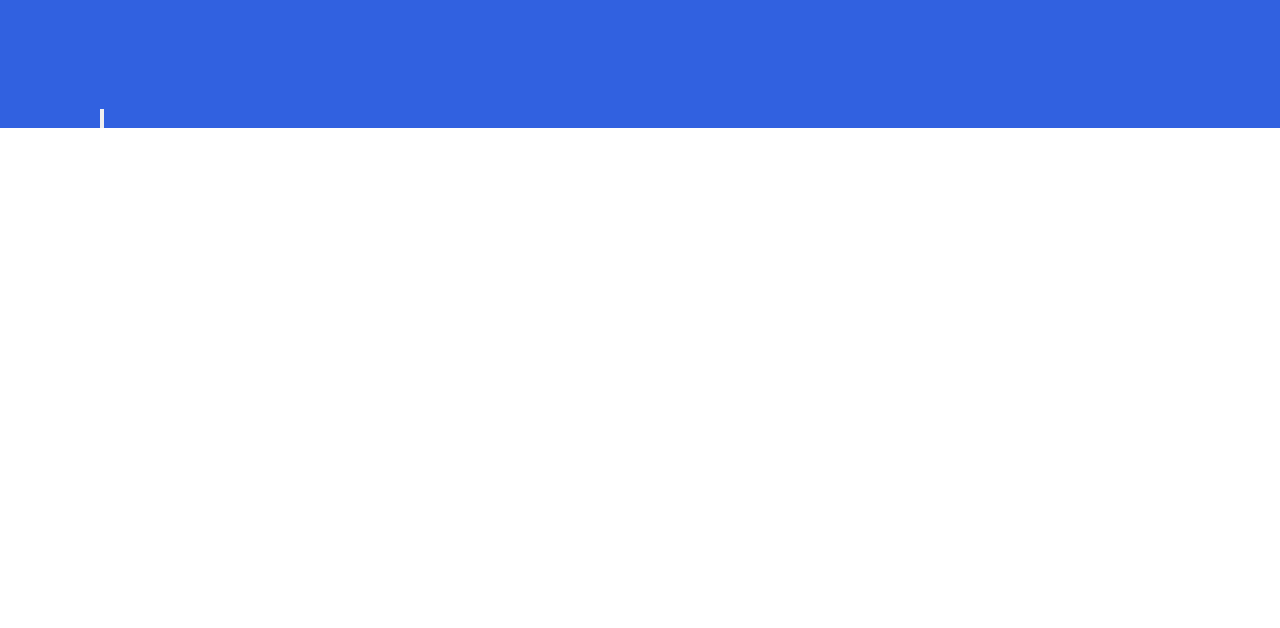
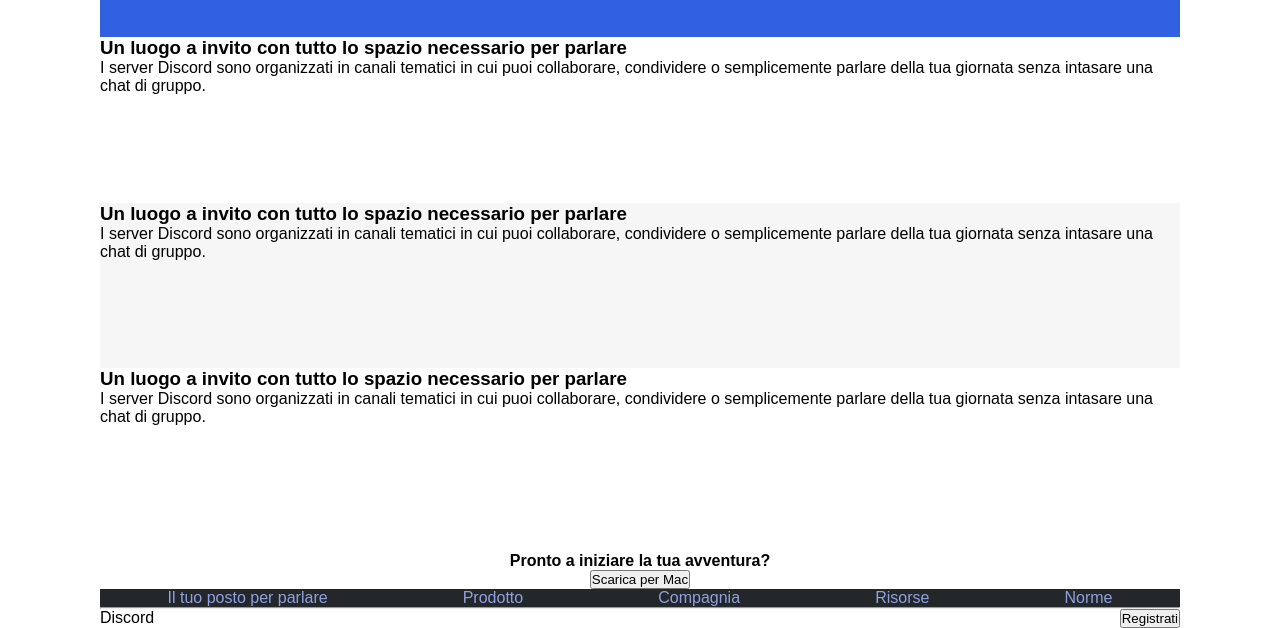
Before and after one commit to AlessandroVola/html-css-struttura-discord, a plain HTML site: page index.html in a window 1280 px wide. Shown: the part 172-800 px from the top of the page. Drawn offline with Linux system fonts and the light colour scheme.

Commit message:
cambiamenti

```diff
--- a/index.html
+++ b/index.html
@@ -11,7 +11,7 @@
 
 <body>
     <!-- container -->
-    <div class="container">
+    <div class="container flex column">
         <!-- header -->
         <div class="header">
             <!-- nav -->
@@ -44,44 +44,71 @@
             </div>
         </div>
         <!-- sezioni -->
-        <div class="section">
-            <img src="" alt="">
-            <div>
-                <h3></h3>
-                <p></p>
+
+        <div class="section flex img-left">
+            <div class="big-img flex">
+                <img src="" alt="">
+            </div>
+            <div class="description">
+                <h3>Un luogo a invito con tutto lo spazio necessario per parlare</h3>
+                <p>I server Discord sono organizzati in
+                    canali tematici in cui puoi collaborare,
+                    condividere o semplicemente parlare
+                    della tua giornata senza intasare una
+                    chat di gruppo.
+                </p>
             </div>
         </div>
-        <div class="section">
-            <img src="" alt="">
-            <div>
-                <h3></h3>
-                <p></p>
+        <div class="section flex img-right">
+            <div class="big-img flex">
+                <img src="" alt="">
+            </div>
+            <div class="description">
+                <h3>Un luogo a invito con tutto lo spazio necessario per parlare</h3>
+                <p>I server Discord sono organizzati in
+                    canali tematici in cui puoi collaborare,
+                    condividere o semplicemente parlare
+                    della tua giornata senza intasare una
+                    chat di gruppo.
+                </p>
             </div>
         </div>
-        <div class="section">
-            <img src="" alt="">
-            <div>
-                <h3></h3>
-                <p></p>
+        <div class="section flex img-left">
+            <div class="big-img flex">
+                <img src="" alt="">
+            </div>
+            <div class="description">
+                <h3>Un luogo a invito con tutto lo spazio necessario per parlare</h3>
+                <p>I server Discord sono organizzati in
+                    canali tematici in cui puoi collaborare,
+                    condividere o semplicemente parlare
+                    della tua giornata senza intasare una
+                    chat di gruppo.
+                </p>
             </div>
         </div>
-        <div class="section">
+
+        <div class="section4">
             <div>
                 <h3></h3>
                 <p></p>
             </div>
             <img src="" alt="">
-            <h4></h4>
-            <input type="button" value="">
+            <h4>Pronto a iniziare la tua avventura?</h4>
+            <input type="button" value="Scarica per Mac">
         </div>
         <!-- footer -->
-        <div class="footer">
-            <div class="column"></div>
-            <div class="column"></div>
-            <div class="column"></div>
-            <div class="column"></div>
-            <div class="column"></div>
-
+        <div class="footer flex">
+            <div class="column flex">Il tuo posto per parlare</div>
+            <div class="column flex">Prodotto</div>
+            <div class="column flex">Compagnia</div>
+            <div class="column flex">Risorse</div>
+            <div class="column flex">Norme</div>
+        </div>
+        <hr>
+        <div class="register flex">
+            <div class="logo">Discord</div>
+            <input type="button" value="Registrati">
         </div>
     </div>
 </body>
--- a/style.css
+++ b/style.css
@@ -12,23 +12,26 @@ body {
     display: flex;
 }
 
+
+
 /* body */
 .container {
     padding: 0 100px;
-    background-color: #3161e0;
-
+    height: 100vh;
+    flex-grow: 1;
 }
 
-
-
-
-.nav {}
+.column {
+    flex-direction: column;
+}
 
 
 /* header */
 
 
-.header {}
+.header {
+    background-color: #3161e0;
+}
 
 /* nav */
 .nav {
@@ -38,6 +41,7 @@ body {
 .menu {
     flex-direction: row;
 
+
 }
 
 
@@ -46,5 +50,42 @@ body {
 .presentation {
     text-align: center;
     padding: 40px 100px;
+}
+
+/* sezioni */
+
+.section {
+    background-color: #ffffff;
+    height: 200px;
+}
+
+.big-img {
+    justify-self: flex-start;
+}
+
+.img-left {
+    background-color: #ffffff;
 
 }
+
+.img-right {
+    background-color: #f6f6f6;
+}
+
+.description {}
+
+
+.section4 {
+    text-align: center;
+}
+
+/* footer */
+.footer {
+    justify-content: space-around;
+    background-color: #23272a;
+    color: #8fa1e1;
+}
+
+.register {
+    justify-content: space-between;
+}
```
